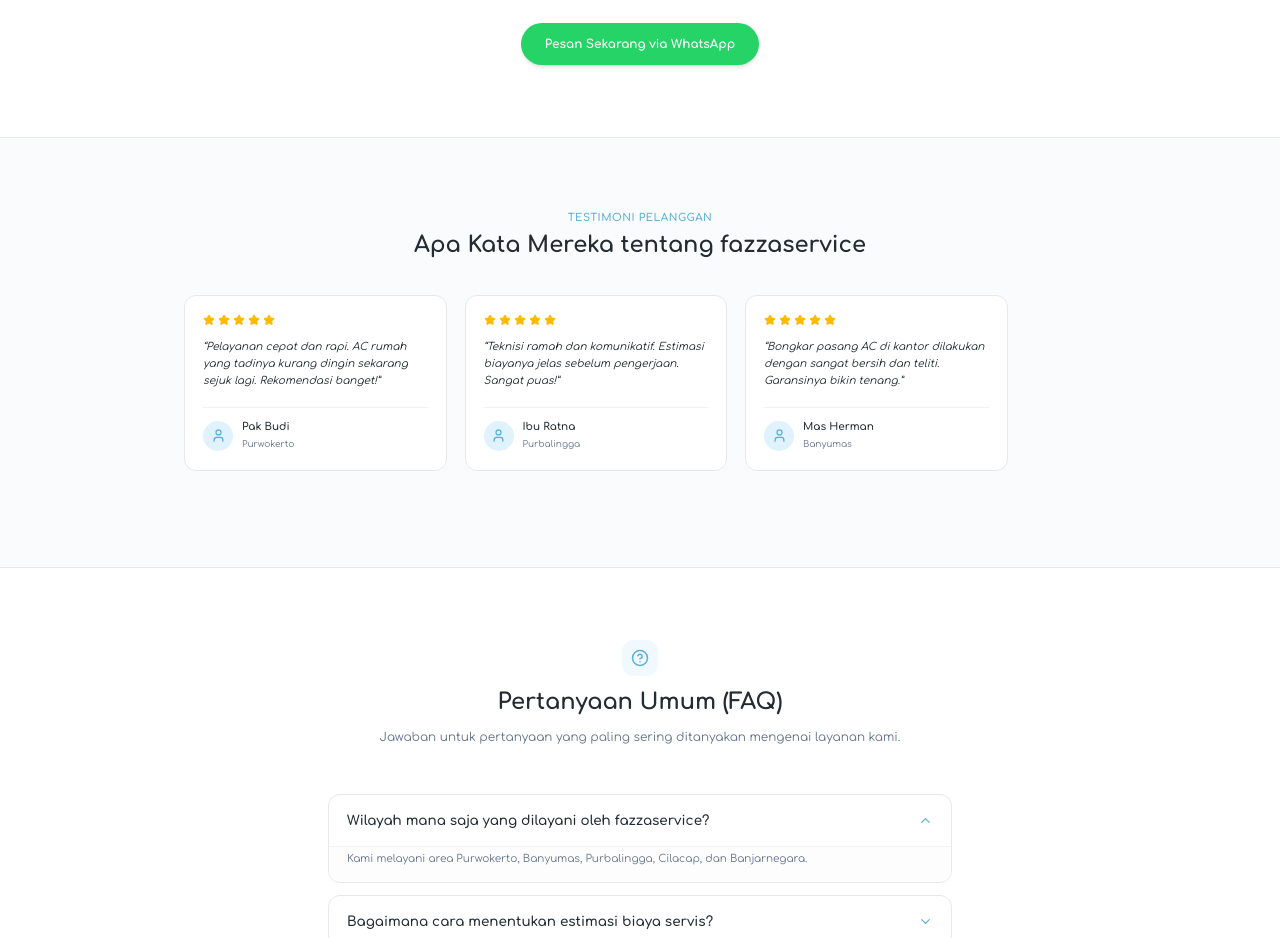
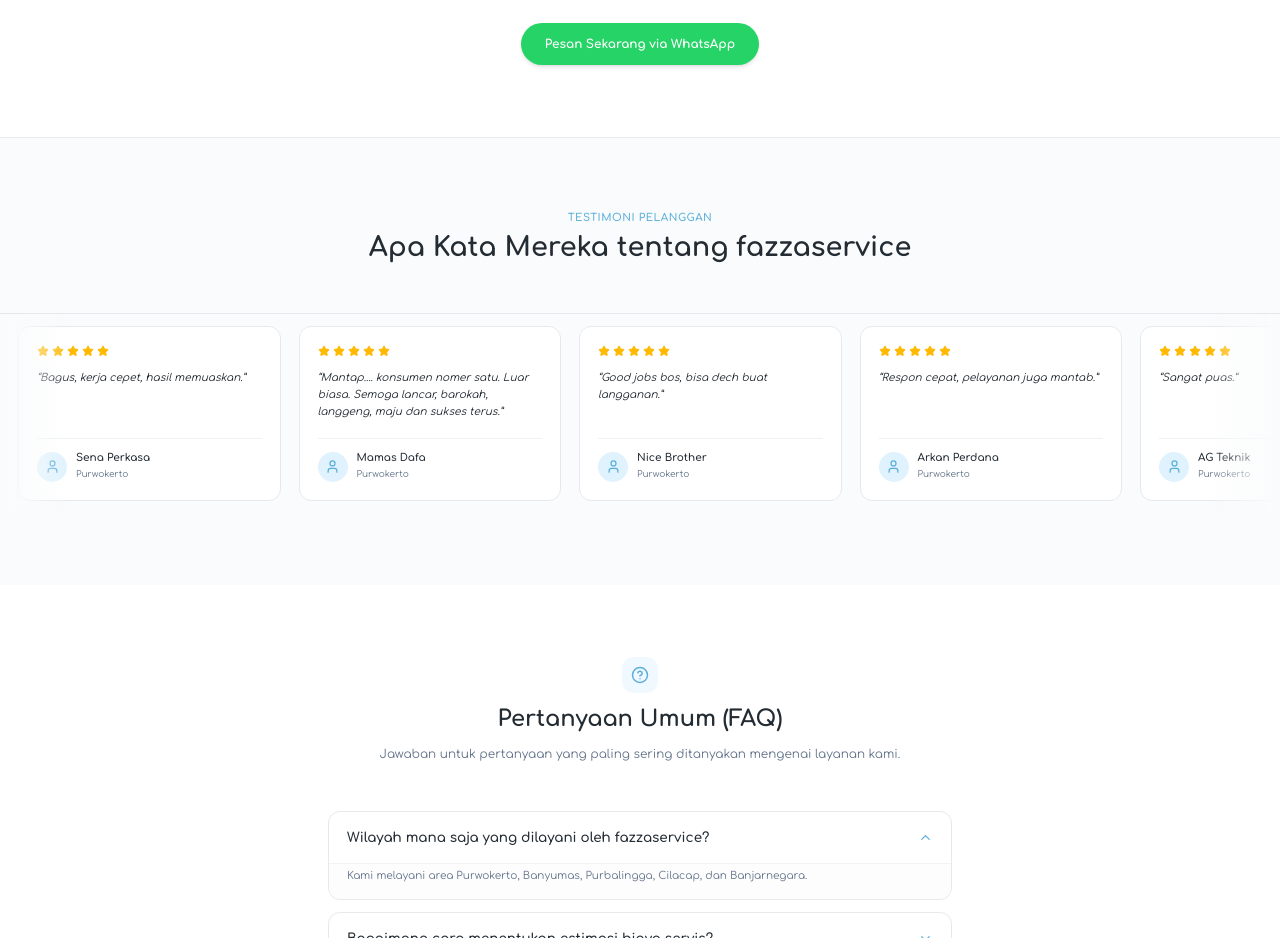
Before and after one commit to Neotsaqif/fazzaservice, a React (Vite) app: page / in a window 1280 px wide. Shown: the part 2160-3098 px from the top of the page. Built offline with nearby package versions, Linux system fonts and the light colour scheme.

Commit message:
feat: update Testimonials component with new testimonials and improve scrolling logic

```diff
--- a/src/components/Hero.tsx
+++ b/src/components/Hero.tsx
@@ -33,8 +33,8 @@
       container.scrollLeft += speed * delta;
 
       const singleSetWidth = container.scrollWidth / 4;
-      if (container.scrollLeft >= singleSetWidth * 2) {
-        container.scrollLeft -= singleSetWidth;
+      if (container.scrollLeft >= singleSetWidth * 3) {
+        container.scrollLeft -= singleSetWidth * 3;
       }
 
       requestAnimationFrame(step);
--- a/src/components/Testimonials.tsx
+++ b/src/components/Testimonials.tsx
@@ -3,8 +3,15 @@
 import { SITE_CONFIG } from "../config/site";
 
 export const Testimonials: React.FC = () => {
+  const testimonials = SITE_CONFIG.testimonials;
+  const duplicatedTestimonials = [
+    ...testimonials,
+    ...testimonials,
+    ...testimonials,
+    ...testimonials,
+  ];
+
   const containerRef = useRef<HTMLDivElement>(null);
-  const directionRef = useRef<number>(1); // 1 = right, -1 = left
   const isPausedRef = useRef<boolean>(false);
   const pauseTimerRef = useRef<ReturnType<typeof setTimeout> | null>(null);
   const lastTimestampRef = useRef<number | null>(null);
@@ -13,7 +20,7 @@
     const container = containerRef.current;
     if (!container) return;
 
-    const speed = 35; // pixels per second
+    const speed = 40; // pixels per second
 
     const step = (timestamp: number) => {
       if (!lastTimestampRef.current) lastTimestampRef.current = timestamp;
@@ -21,15 +28,11 @@
       lastTimestampRef.current = timestamp;
 
       if (!isPausedRef.current) {
-        container.scrollLeft += directionRef.current * speed * delta;
+        container.scrollLeft += speed * delta;
 
-        const maxScroll = container.scrollWidth - container.clientWidth;
-        if (container.scrollLeft <= 0) {
-          container.scrollLeft = 0;
-          directionRef.current = 1;
-        } else if (container.scrollLeft >= maxScroll) {
-          container.scrollLeft = maxScroll;
-          directionRef.current = -1;
+        const singleSetWidth = container.scrollWidth / 4;
+        if (container.scrollLeft >= singleSetWidth * 2) {
+          container.scrollLeft -= singleSetWidth;
         }
       }
 
@@ -80,6 +83,18 @@
     window.addEventListener("mousemove", handlePointerMove as EventListener);
     window.addEventListener("mouseup", handlePointerUp);
 
+    container.addEventListener(
+      "touchstart",
+      handlePointerDown as EventListener,
+      { passive: true },
+    );
+    container.addEventListener(
+      "touchmove",
+      handlePointerMove as EventListener,
+      { passive: true },
+    );
+    container.addEventListener("touchend", handlePointerUp);
+
     return () => {
       cancelAnimationFrame(animId);
       if (pauseTimerRef.current) clearTimeout(pauseTimerRef.current);
@@ -93,32 +108,48 @@
         handlePointerMove as EventListener,
       );
       window.removeEventListener("mouseup", handlePointerUp);
+
+      container.removeEventListener(
+        "touchstart",
+        handlePointerDown as EventListener,
+      );
+      container.removeEventListener(
+        "touchmove",
+        handlePointerMove as EventListener,
+      );
+      container.removeEventListener("touchend", handlePointerUp);
     };
   }, []);
 
   return (
-    <section
-      id="testimoni"
-      className="py-16 sm:py-24 bg-muted border-b border-border overflow-hidden"
-    >
-      <div className="max-w-7xl mx-auto px-4 sm:px-6 lg:px-8">
-        <div className="text-center max-w-3xl mx-auto mb-12">
+    <section id="testimoni" className="py-16 sm:py-24 bg-muted overflow-hidden">
+      {/* Header - constrained container */}
+      <div className="max-w-7xl mx-auto px-4 sm:px-6 lg:px-8 mb-12 sm:mb-16">
+        <div className="text-center max-w-3xl mx-auto">
           <span className="text-xs sm:text-sm font-semibold uppercase tracking-wider text-accent mb-2 block">
             Testimoni Pelanggan
           </span>
-          <h2 className="text-2xl sm:text-3xl font-heading font-bold text-foreground mb-4">
+          <h2 className="text-2xl sm:text-3xl lg:text-4xl font-heading font-bold text-foreground mb-4">
             Apa Kata Mereka tentang fazzaservice
           </h2>
         </div>
+      </div>
+
+      {/* Carousel - full width with border */}
+      <div className="relative w-full overflow-hidden py-4 border-t border-border">
+        {/* Left fade gradient */}
+        <div className="absolute left-0 top-0 bottom-0 w-12 sm:w-24 bg-gradient-to-r from-muted to-transparent z-10 pointer-events-none" />
+        {/* Right fade gradient */}
+        <div className="absolute right-0 top-0 bottom-0 w-12 sm:w-24 bg-gradient-to-l from-muted to-transparent z-10 pointer-events-none" />
 
         <div
           ref={containerRef}
-          className="flex gap-6 overflow-x-auto pb-8 no-scrollbar cursor-grab active:cursor-grabbing select-none"
-          style={{ scrollBehavior: "auto" }}
+          className="no-scrollbar overflow-x-auto flex gap-6 px-4 sm:px-6 select-none cursor-grab active:cursor-grabbing"
+          style={{ scrollbarWidth: "none", msOverflowStyle: "none" }}
         >
-          {SITE_CONFIG.testimonials.map((item) => (
+          {duplicatedTestimonials.map((item, index) => (
             <div
-              key={item.id}
+              key={`${item.id}-${index}`}
               className="flex-none w-[280px] sm:w-[350px] bg-background border border-border rounded-2xl p-6 flex flex-col justify-between"
             >
               <div>
--- a/src/config/site.ts
+++ b/src/config/site.ts
@@ -126,27 +126,46 @@
   testimonials: [
     {
       id: 1,
-      name: "Pak Budi",
+      name: "Sena Perkasa",
+      location: "Purwokerto",
+      rating: 5,
+      comment: "Bagus, kerja cepet, hasil memuaskan.",
+    },
+    {
+      id: 2,
+      name: "Mamas Dafa",
       location: "Purwokerto",
       rating: 5,
       comment:
-        "Pelayanan cepat dan rapi. AC rumah yang tadinya kurang dingin sekarang sejuk lagi. Rekomendasi banget!",
-    },
-    {
-      id: 2,
-      name: "Ibu Ratna",
-      location: "Purbalingga",
-      rating: 5,
-      comment:
-        "Teknisi ramah dan komunikatif. Estimasi biayanya jelas sebelum pengerjaan. Sangat puas!",
+        "Mantap.... konsumen nomer satu. Luar biasa. Semoga lancar, barokah, langgeng, maju dan sukses terus.",
     },
     {
       id: 3,
-      name: "Mas Herman",
-      location: "Banyumas",
+      name: "Nice Brother",
+      location: "Purwokerto",
       rating: 5,
-      comment:
-        "Bongkar pasang AC di kantor dilakukan dengan sangat bersih dan teliti. Garansinya bikin tenang.",
+      comment: "Good jobs bos, bisa dech buat langganan.",
+    },
+    {
+      id: 4,
+      name: "Arkan Perdana",
+      location: "Purwokerto",
+      rating: 5,
+      comment: "Respon cepat, pelayanan juga mantab.",
+    },
+    {
+      id: 5,
+      name: "AG Teknik",
+      location: "Purwokerto",
+      rating: 5,
+      comment: "Sangat puas.",
+    },
+    {
+      id: 6,
+      name: "Laeli Dwi",
+      location: "Purwokerto",
+      rating: 5,
+      comment: "Pelayanannya lumayan.",
     },
   ],
   faqs: [
```
